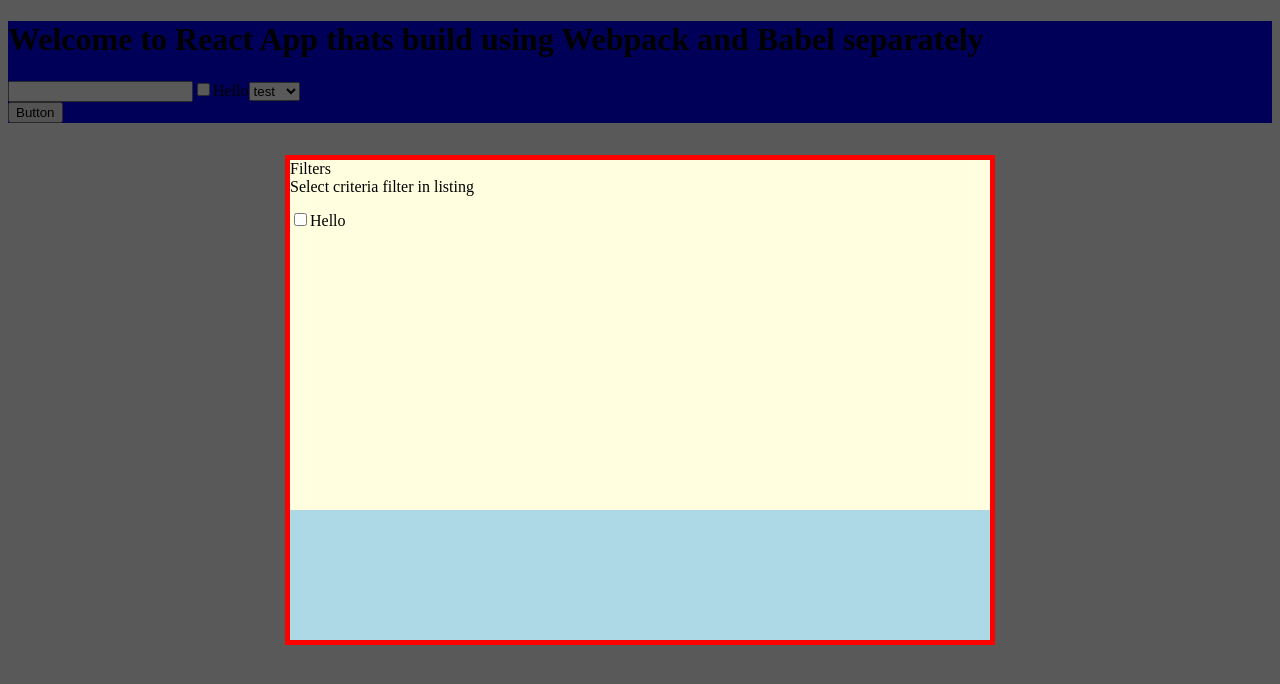
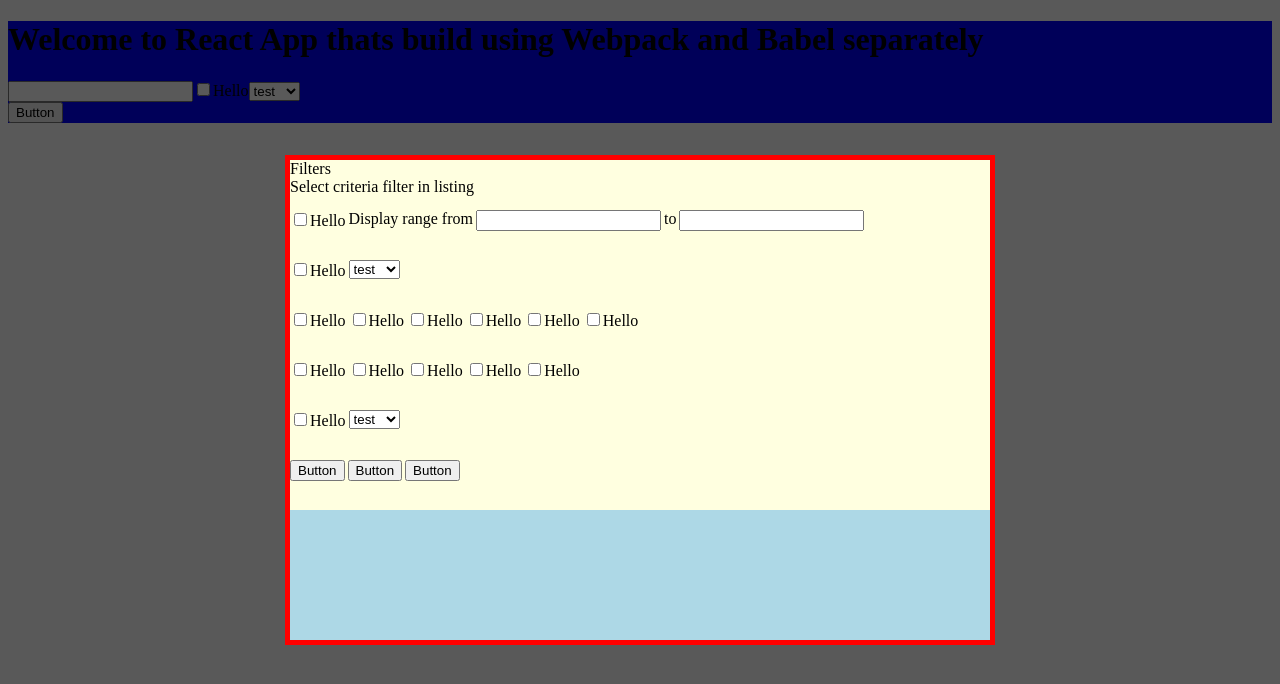
Before and after one commit to Iskz17/ideagen-test, a React app: page / in a window 1280 px wide. Shown: the top 684 px of the page. Built offline with nearby package versions, Linux system fonts and the light colour scheme.

Commit message:
added basic structure for dialog

```diff
--- a/src/App.js
+++ b/src/App.js
@@ -84,9 +84,70 @@ const App = () => {
                 flexDirection: "row",
                 justifyContent: "flex-start",
                 alignItems: "flex-start",
-                gap:'3px'
+                gap: "3px",
               }}
             >
+              <Checkbox />
+              <span>Display range from</span>
+              <Textfield
+                id="test"
+                name="name"
+                onChange={(e) => {
+                  console.log(e.target.value);
+                  setVal(e.target.value);
+                }}
+                value={val}
+              />{" "}
+              <span>to</span>
+              <Textfield
+                id="test"
+                name="name"
+                onChange={(e) => {
+                  console.log(e.target.value);
+                  setVal(e.target.value);
+                }}
+                value={val}
+              />
+            </div>
+            <div
+              style={{
+                width: "100%",
+                height: "50px",
+                background: "lightyellow",
+                display: "flex",
+                flexDirection: "row",
+                justifyContent: "flex-start",
+                alignItems: "flex-start",
+                gap: "3px",
+              }}
+            >
+              <Checkbox />
+              <Dropdown
+                value={undefined}
+                options={[
+                  { label: "test", value: "bro" },
+                  { label: "test2", value: "nono" },
+                  { label: "All", value: "yes" },
+                ]}
+              />
+            </div>
+            <div
+              style={{
+                width: "100%",
+                height: "50px",
+                background: "lightyellow",
+                display: "flex",
+                flexDirection: "row",
+                justifyContent: "flex-start",
+                alignItems: "flex-start",
+                gap: "3px",
+              }}
+            >
+              <Checkbox />
+              <Checkbox />
+              <Checkbox />
+              <Checkbox />
+              <Checkbox />
               <Checkbox />
             </div>
             <div
@@ -94,36 +155,72 @@ const App = () => {
                 width: "100%",
                 height: "50px",
                 background: "lightyellow",
+                display: "flex",
+                flexDirection: "row",
+                justifyContent: "flex-start",
+                alignItems: "flex-start",
+                gap: "3px",
               }}
-            ></div>
+            >
+              <Checkbox />
+              <Checkbox />
+              <Checkbox />
+              <Checkbox />
+              <Checkbox />
+            </div>
             <div
               style={{
                 width: "100%",
                 height: "50px",
                 background: "lightyellow",
+                display: "flex",
+                flexDirection: "row",
+                justifyContent: "flex-start",
+                alignItems: "flex-start",
+                gap: "3px",
               }}
-            ></div>
+            >
+              <Checkbox />
+              <Dropdown
+                value={undefined}
+                options={[
+                  { label: "test", value: "bro" },
+                  { label: "test2", value: "nono" },
+                  { label: "All", value: "yes" },
+                ]}
+              />
+            </div>
             <div
               style={{
                 width: "100%",
                 height: "50px",
                 background: "lightyellow",
+                display: "flex",
+                flexDirection: "row",
+                justifyContent: "flex-start",
+                alignItems: "flex-start",
+                gap: "3px",
               }}
-            ></div>
-            <div
-              style={{
-                width: "100%",
-                height: "50px",
-                background: "lightyellow",
-              }}
-            ></div>
-            <div
-              style={{
-                width: "100%",
-                height: "50px",
-                background: "lightyellow",
-              }}
-            ></div>
+            >
+              <Button
+                label={"Button"}
+                onClick={(e) => {
+                  console.log("this is button");
+                }}
+              />
+              <Button
+                label={"Button"}
+                onClick={(e) => {
+                  console.log("this is button");
+                }}
+              />
+              <Button
+                label={"Button"}
+                onClick={(e) => {
+                  console.log("this is button");
+                }}
+              />
+            </div>
           </div>
         </Modal>
       </div>
```
